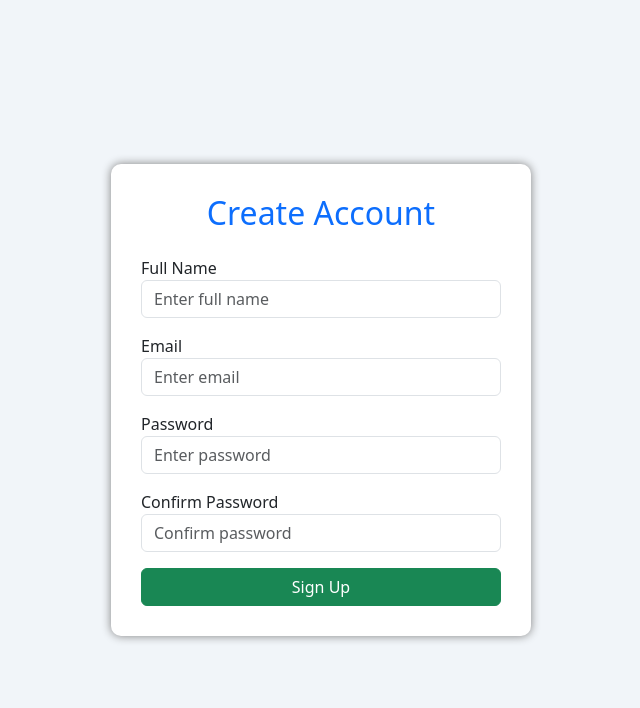
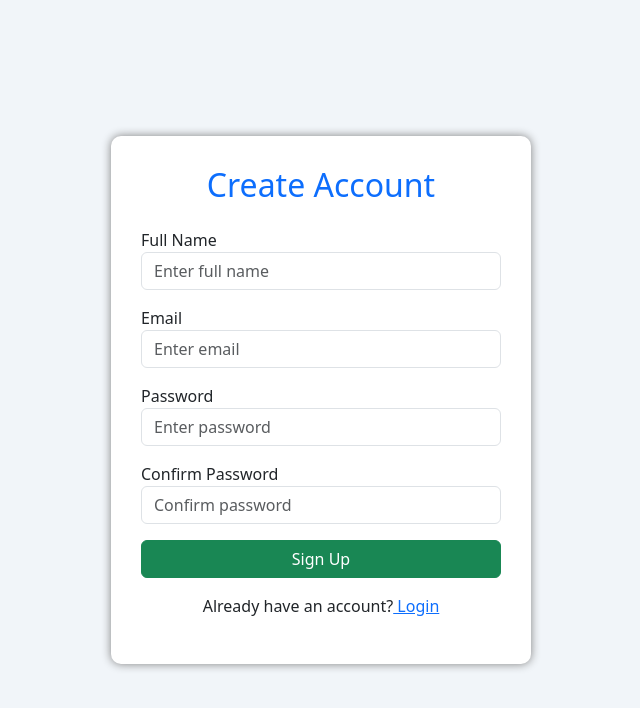
Before and after one commit to 21A91A05H3/Retail_POSsystem_project, a React (Create React App) app in the folder client/: page /signup in a window 1280 px wide. Shown: the top 708 px of the page, without its empty margins (319-959 px from the left). Built offline with nearby package versions, Linux system fonts and the light colour scheme.

Commit message:
signup updated

```diff
--- a/client/src/SignUp/signup.js
+++ b/client/src/SignUp/signup.js
@@ -1,6 +1,6 @@
 import React from "react";
 import "./signup.css";
-
+import { Link } from "react-router-dom";
 function Signup() {
   return (
     <div className="signup-container">
@@ -56,6 +56,10 @@
           <button className="btn btn-success w-100">
             Sign Up
           </button>
+          <p className="text-center mt-3">
+  Already have an account?
+  <Link to="/"> Login</Link>
+</p>
 
         </form>
 
--- a/client/src/pages/Login/Login.js
+++ b/client/src/pages/Login/Login.js
@@ -1,5 +1,7 @@
+import React from "react";
 import "./Login.css";
-import React from "react";
+import { Link } from "react-router-dom";
+
 function Login() {
   return (
     <div className="login-container">
@@ -38,6 +40,11 @@
 
         </form>
 
+        <p className="text-center mt-3">
+          Don't have an account?
+          <Link to="/signup"> Sign Up</Link>
+        </p>
+
       </div>
 
     </div>
```
